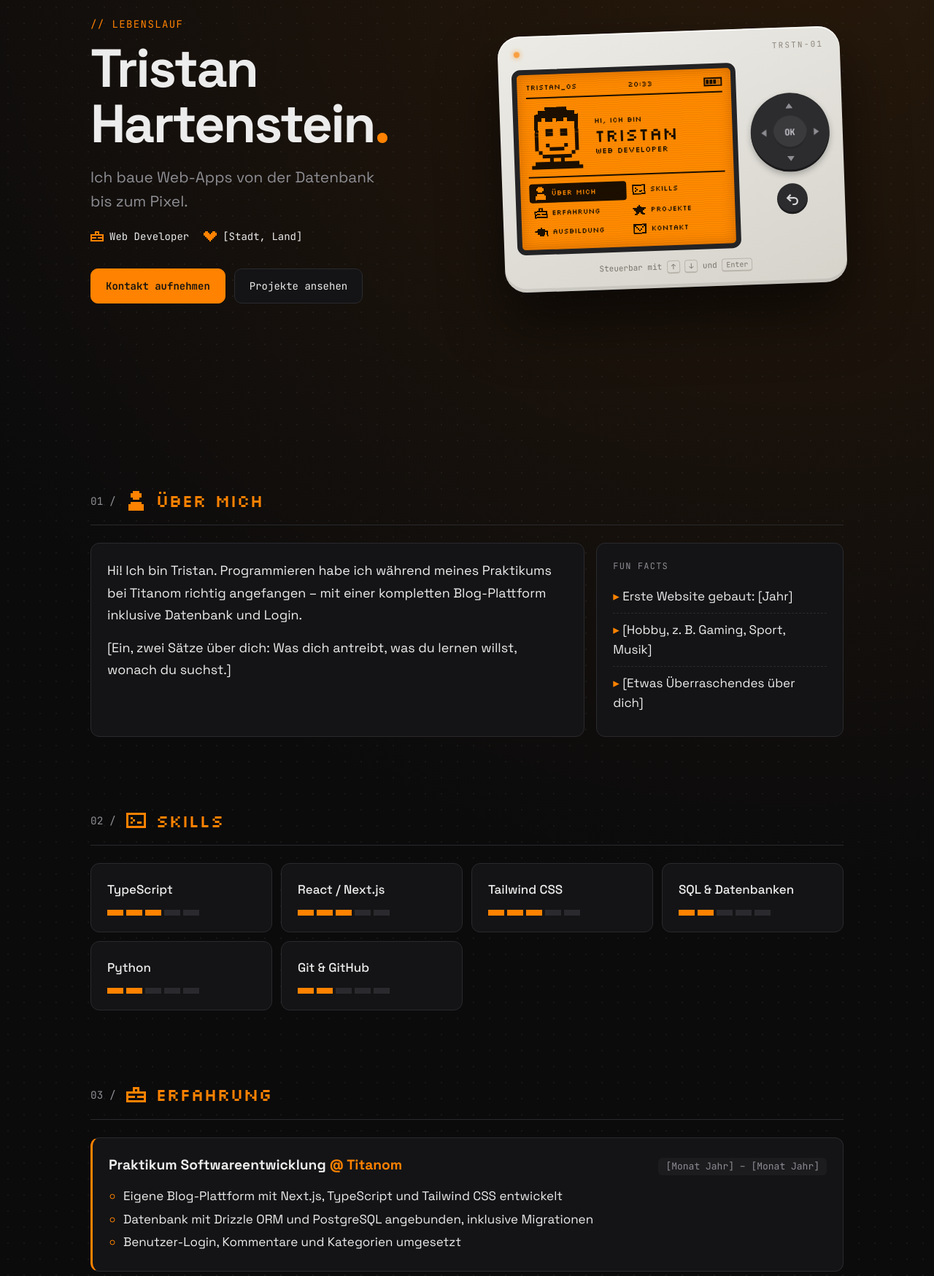
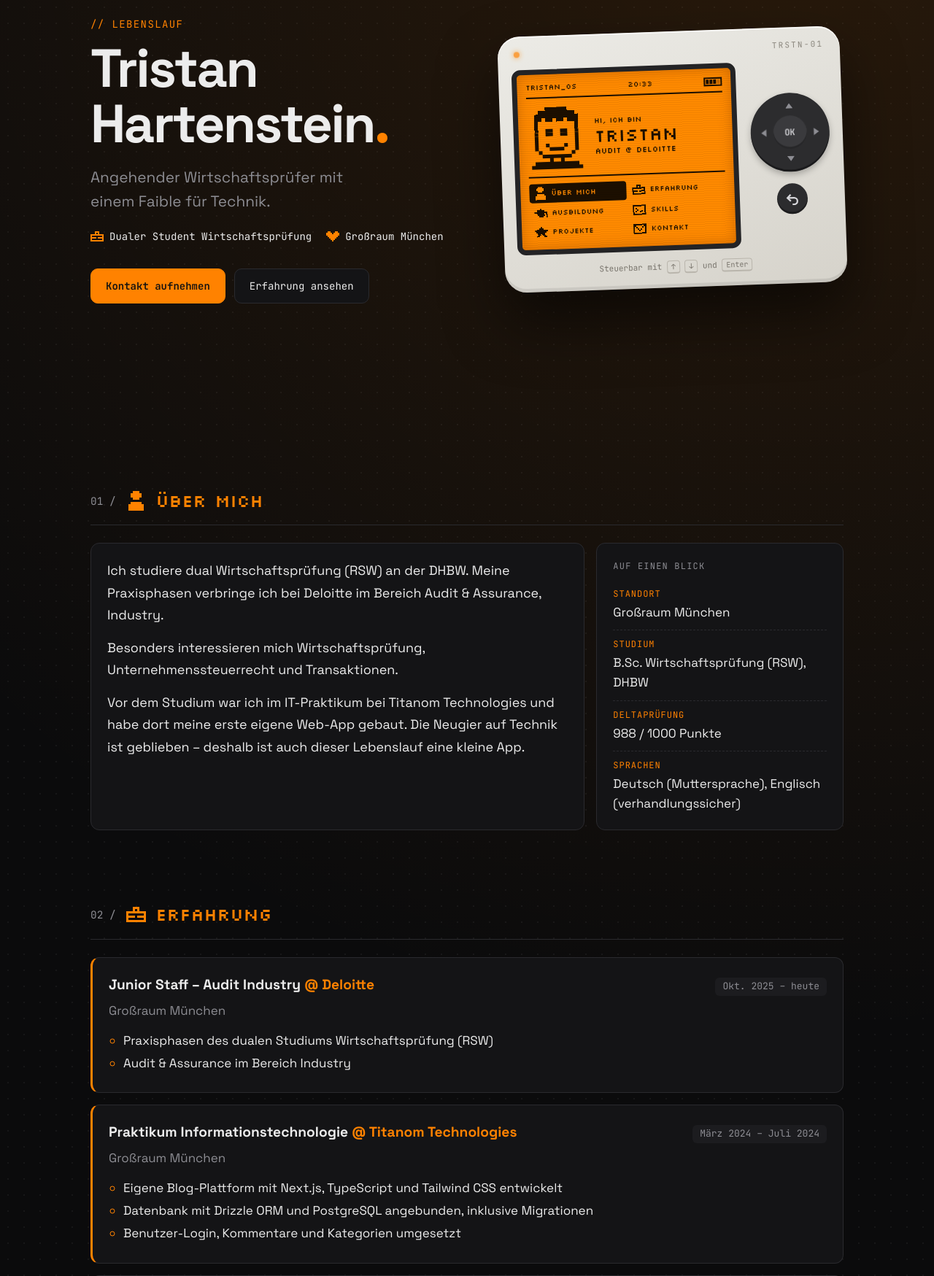
Before and after one commit to Tristan-sketch/cv-website, a Flask app: page / in a window 1280 px wide. Shown: the part 133-1882 px from the top of the page at 73% size. Run offline with Flask 3, Linux system fonts and the light colour scheme.

Commit message:
Fill in CV content from LinkedIn profile
Experience at Deloitte, Titanom and additive elements, DHBW and FOS education, skills grouped into finance and tech, quick facts and contact links.

```diff
--- a/app.py
+++ b/app.py
@@ -11,10 +11,10 @@ app.jinja_env.globals["pixel"] = pixel_svg
 # The menu on the device screen. Each entry links to a section on the page.
 MENU = [
     {"id": "about", "label": "Über mich", "icon": "user"},
+    {"id": "experience", "label": "Erfahrung", "icon": "briefcase"},
+    {"id": "education", "label": "Ausbildung", "icon": "cap"},
     {"id": "skills", "label": "Skills", "icon": "terminal"},
-    {"id": "experience", "label": "Erfahrung", "icon": "briefcase"},
     {"id": "projects", "label": "Projekte", "icon": "star"},
-    {"id": "education", "label": "Ausbildung", "icon": "cap"},
     {"id": "contact", "label": "Kontakt", "icon": "mail"},
 ]
 
@@ -29,7 +29,7 @@ def index():
         experience=cv_data.EXPERIENCE,
         projects=cv_data.PROJECTS,
         education=cv_data.EDUCATION,
-        fun_facts=cv_data.FUN_FACTS,
+        quick_facts=cv_data.QUICK_FACTS,
         contact=cv_data.CONTACT,
         year=date.today().year,
     )
--- a/cv_data.py
+++ b/cv_data.py
@@ -1,42 +1,85 @@
 """All content of the CV website.
 
-Edit this file to change what the website shows. Values in [square brackets]
-are placeholders that still need your real information.
+Edit this file to change what the website shows.
 """
 
 PROFILE = {
     "name": "Tristan Hartenstein",
     "short_name": "Tristan",
-    "role": "Web Developer",
-    "location": "[Stadt, Land]",
-    "tagline": "Ich baue Web-Apps von der Datenbank bis zum Pixel.",
+    "role": "Dualer Student Wirtschaftsprüfung",
+    "screen_role": "Audit @ Deloitte",
+    "location": "Großraum München",
+    "tagline": "Angehender Wirtschaftsprüfer mit einem Faible für Technik.",
     "about": [
-        "Hi! Ich bin Tristan. Programmieren habe ich während meines Praktikums bei Titanom "
-        "richtig angefangen – mit einer kompletten Blog-Plattform inklusive Datenbank und Login.",
-        "[Ein, zwei Sätze über dich: Was dich antreibt, was du lernen willst, wonach du suchst.]",
+        "Ich studiere dual Wirtschaftsprüfung (RSW) an der DHBW. Meine Praxisphasen "
+        "verbringe ich bei Deloitte im Bereich Audit & Assurance, Industry.",
+        "Besonders interessieren mich Wirtschaftsprüfung, Unternehmenssteuerrecht "
+        "und Transaktionen.",
+        "Vor dem Studium war ich im IT-Praktikum bei Titanom Technologies und habe dort "
+        "meine erste eigene Web-App gebaut. Die Neugier auf Technik ist geblieben – "
+        "deshalb ist auch dieser Lebenslauf eine kleine App.",
     ],
 }
 
-# Shown as "apps" in a grid. level: 1 to 5.
+# Short facts shown next to the "about" text.
+QUICK_FACTS = [
+    {"label": "Standort", "value": "Großraum München"},
+    {"label": "Studium", "value": "B.Sc. Wirtschaftsprüfung (RSW), DHBW"},
+    {"label": "Deltaprüfung", "value": "988 / 1000 Punkte"},
+    {"label": "Sprachen", "value": "Deutsch (Muttersprache), Englisch (verhandlungssicher)"},
+]
+
 SKILLS = [
-    {"name": "TypeScript", "level": 3},
-    {"name": "React / Next.js", "level": 3},
-    {"name": "Tailwind CSS", "level": 3},
-    {"name": "SQL & Datenbanken", "level": 2},
-    {"name": "Python", "level": 2},
-    {"name": "Git & GitHub", "level": 2},
+    {
+        "group": "Fachlich",
+        "items": [
+            "Rechnungslegungsstandards",
+            "IFRS",
+            "Steuern",
+            "Wirtschaftsprüfung",
+        ],
+    },
+    {
+        "group": "Tech",
+        "items": [
+            "TypeScript",
+            "React / Next.js",
+            "Tailwind CSS",
+            "SQL",
+            "Python",
+            "Git & GitHub",
+        ],
+    },
 ]
 
 EXPERIENCE = [
     {
-        "title": "Praktikum Softwareentwicklung",
-        "company": "Titanom",
-        "period": "[Monat Jahr] – [Monat Jahr]",
+        "title": "Junior Staff – Audit Industry",
+        "company": "Deloitte",
+        "period": "Okt. 2025 – heute",
+        "location": "Großraum München",
+        "points": [
+            "Praxisphasen des dualen Studiums Wirtschaftsprüfung (RSW)",
+            "Audit & Assurance im Bereich Industry",
+        ],
+    },
+    {
+        "title": "Praktikum Informationstechnologie",
+        "company": "Titanom Technologies",
+        "period": "März 2024 – Juli 2024",
+        "location": "Großraum München",
         "points": [
             "Eigene Blog-Plattform mit Next.js, TypeScript und Tailwind CSS entwickelt",
             "Datenbank mit Drizzle ORM und PostgreSQL angebunden, inklusive Migrationen",
             "Benutzer-Login, Kommentare und Kategorien umgesetzt",
         ],
+    },
+    {
+        "title": "Praktikum Produktion & Marketing",
+        "company": "additive elements GmbH",
+        "period": "Sept. 2023 – Feb. 2024",
+        "location": "Großraum München",
+        "points": [],
     },
 ]
 
@@ -44,7 +87,7 @@ PROJECTS = [
     {
         "name": "BlogPost",
         "description": "Blog-Plattform mit Accounts, Kategorien und Kommentaren. "
-        "Entstanden im Praktikum, später auf eigenes Login und SQLite umgebaut.",
+        "Entstanden im Praktikum bei Titanom, später auf eigenes Login und SQLite umgebaut.",
         "stack": ["Next.js", "TypeScript", "Tailwind", "SQLite"],
         "link": "https://github.com/Tristan-sketch/BlogPost",
     },
@@ -59,21 +102,23 @@ PROJECTS = [
 
 EDUCATION = [
     {
-        "title": "[Abschluss, z. B. Mittlere Reife / Abitur]",
-        "school": "[Name der Schule]",
-        "period": "[Jahr] – [Jahr]",
+        "title": "Bachelor of Science – Wirtschaftsprüfung (RSW)",
+        "school": "Duale Hochschule Baden-Württemberg (DHBW)",
+        "period": "Okt. 2025 – Okt. 2028",
+    },
+    {
+        "title": "Fachabitur – Wirtschaft und Verwaltung",
+        "school": "Staatliche Fachoberschule Germering",
+        "period": "Sept. 2023 – Juli 2025",
     },
 ]
 
-# Small facts that give the page some personality.
-FUN_FACTS = [
-    "Erste Website gebaut: [Jahr]",
-    "[Hobby, z. B. Gaming, Sport, Musik]",
-    "[Etwas Überraschendes über dich]",
+CONTACT = [
+    {"label": "E-Mail", "value": "...", "url": "mailto:..."},
+    {
+        "label": "LinkedIn",
+        "value": "tristan-hartenstein",
+        "url": "https://www.linkedin.com/in/tristan-hartenstein-7b6a43306",
+    },
+    {"label": "GitHub", "value": "Tristan-sketch", "url": "https://github.com/Tristan-sketch"},
 ]
-
-CONTACT = [
-    {"label": "GitHub", "value": "Tristan-sketch", "url": "https://github.com/Tristan-sketch"},
-    {"label": "Instagram", "value": "@tr_istan2034", "url": "https://www.instagram.com/tr_istan2034/"},
-    {"label": "E-Mail", "value": "[deine@email.de]", "url": "mailto:[deine@email.de]"},
-]
--- a/static/style.css
+++ b/static/style.css
@@ -560,59 +560,51 @@ main {
   margin-bottom: 0;
 }
 
-.fun-facts ul {
+.quick-facts dl {
   margin: 0;
-  padding: 0;
-  list-style: none;
 }
 
-.fun-facts li {
-  padding: 9px 0;
+.quick-facts dl > div {
+  padding: 10px 0;
   border-bottom: 1px dashed var(--line);
 }
 
-.fun-facts li:last-child {
+.quick-facts dl > div:last-child {
   border-bottom: 0;
+  padding-bottom: 0;
 }
 
-.fun-facts li::before {
-  content: "▸ ";
+.quick-facts dt {
   color: var(--orange);
+  font-family: var(--mono);
+  font-size: 12px;
+  letter-spacing: 0.08em;
+  text-transform: uppercase;
+}
+
+.quick-facts dd {
+  margin: 2px 0 0;
 }
 
 /* Skills */
 .skills {
   display: grid;
-  grid-template-columns: repeat(auto-fill, minmax(220px, 1fr));
-  gap: 12px;
-  margin: 0;
-  padding: 0;
-  list-style: none;
+  grid-template-columns: repeat(auto-fit, minmax(280px, 1fr));
+  gap: 16px;
 }
 
-.skill {
-  display: flex;
-  flex-direction: column;
-  gap: 14px;
+.tags-lg {
+  gap: 8px;
 }
 
-.skill-name {
-  font-weight: 500;
+.tags-lg li {
+  padding: 6px 14px;
+  color: var(--text);
+  font-size: 14px;
 }
 
-.skill-level {
-  display: flex;
-  gap: 4px;
-}
-
-.skill-level i {
-  width: 22px;
-  height: 8px;
-  background: var(--line);
-}
-
-.skill-level i.on {
-  background: var(--orange);
+.skill-group:hover .tags-lg li {
+  border-color: rgba(255, 130, 0, 0.35);
 }
 
 /* Experience and education */
--- a/templates/index.html
+++ b/templates/index.html
@@ -24,7 +24,7 @@
       </p>
       <div class="hero-actions">
         <a class="btn btn-primary" href="#contact">Kontakt aufnehmen</a>
-        <a class="btn" href="#projects">Projekte ansehen</a>
+        <a class="btn" href="#experience">Erfahrung ansehen</a>
       </div>
     </div>
 
@@ -50,7 +50,7 @@
             <div>
               <p class="screen-hello">Hi, ich bin</p>
               <p class="screen-name">{{ profile.short_name }}</p>
-              <p class="screen-role"><span id="typed" data-text="{{ profile.role }}">{{ profile.role }}</span><span class="cursor">_</span></p>
+              <p class="screen-role"><span id="typed" data-text="{{ profile.screen_role }}">{{ profile.screen_role }}</span><span class="cursor">_</span></p>
             </div>
           </div>
 
@@ -93,29 +93,18 @@
           <p>{{ paragraph }}</p>
           {% endfor %}
         </div>
-        <div class="card fun-facts">
-          <p class="card-label">Fun Facts</p>
-          <ul>
-            {% for fact in fun_facts %}
-            <li>{{ fact }}</li>
+        <div class="card quick-facts">
+          <p class="card-label">Auf einen Blick</p>
+          <dl>
+            {% for fact in quick_facts %}
+            <div>
+              <dt>{{ fact.label }}</dt>
+              <dd>{{ fact.value }}</dd>
+            </div>
             {% endfor %}
-          </ul>
+          </dl>
         </div>
       </div>
-    </section>
-
-    <section id="skills" class="section">
-      <h2 class="section-title">{{ pixel('terminal', 3) }} Skills</h2>
-      <ul class="skills">
-        {% for skill in skills %}
-        <li class="card skill">
-          <span class="skill-name">{{ skill.name }}</span>
-          <span class="skill-level" aria-label="Level {{ skill.level }} von 5">
-            {% for i in range(5) %}<i class="{{ 'on' if i < skill.level }}"></i>{% endfor %}
-          </span>
-        </li>
-        {% endfor %}
-      </ul>
     </section>
 
     <section id="experience" class="section">
@@ -127,14 +116,48 @@
             <h3>{{ job.title }} <span class="accent">@ {{ job.company }}</span></h3>
             <span class="period">{{ job.period }}</span>
           </div>
+          <p class="muted">{{ job.location }}</p>
+          {% if job.points %}
           <ul class="points">
             {% for point in job.points %}
             <li>{{ point }}</li>
             {% endfor %}
           </ul>
+          {% endif %}
         </li>
         {% endfor %}
       </ol>
+    </section>
+
+    <section id="education" class="section">
+      <h2 class="section-title">{{ pixel('cap', 3) }} Ausbildung</h2>
+      <ol class="timeline">
+        {% for entry in education %}
+        <li class="card timeline-item">
+          <div class="timeline-head">
+            <h3>{{ entry.title }}</h3>
+            <span class="period">{{ entry.period }}</span>
+          </div>
+          <p class="muted">{{ entry.school }}</p>
+        </li>
+        {% endfor %}
+      </ol>
+    </section>
+
+    <section id="skills" class="section">
+      <h2 class="section-title">{{ pixel('terminal', 3) }} Skills</h2>
+      <div class="skills">
+        {% for group in skills %}
+        <div class="card skill-group">
+          <p class="card-label">{{ group.group }}</p>
+          <ul class="tags tags-lg">
+            {% for item in group["items"] %}
+            <li>{{ item }}</li>
+            {% endfor %}
+          </ul>
+        </div>
+        {% endfor %}
+      </div>
     </section>
 
     <section id="projects" class="section">
@@ -153,21 +176,6 @@
         </article>
         {% endfor %}
       </div>
-    </section>
-
-    <section id="education" class="section">
-      <h2 class="section-title">{{ pixel('cap', 3) }} Ausbildung</h2>
-      <ol class="timeline">
-        {% for entry in education %}
-        <li class="card timeline-item">
-          <div class="timeline-head">
-            <h3>{{ entry.title }}</h3>
-            <span class="period">{{ entry.period }}</span>
-          </div>
-          <p class="muted">{{ entry.school }}</p>
-        </li>
-        {% endfor %}
-      </ol>
     </section>
 
     <section id="contact" class="section">
```
